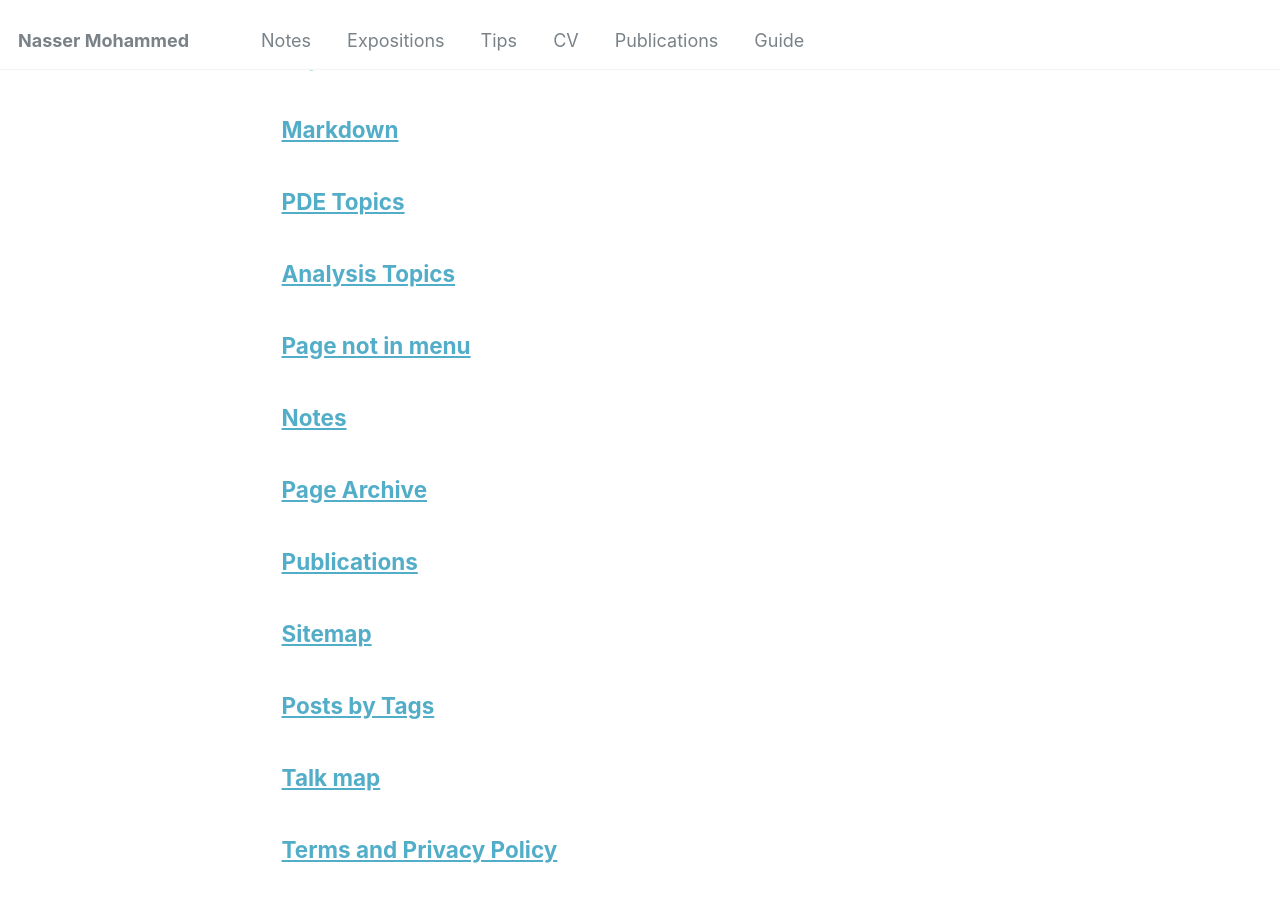
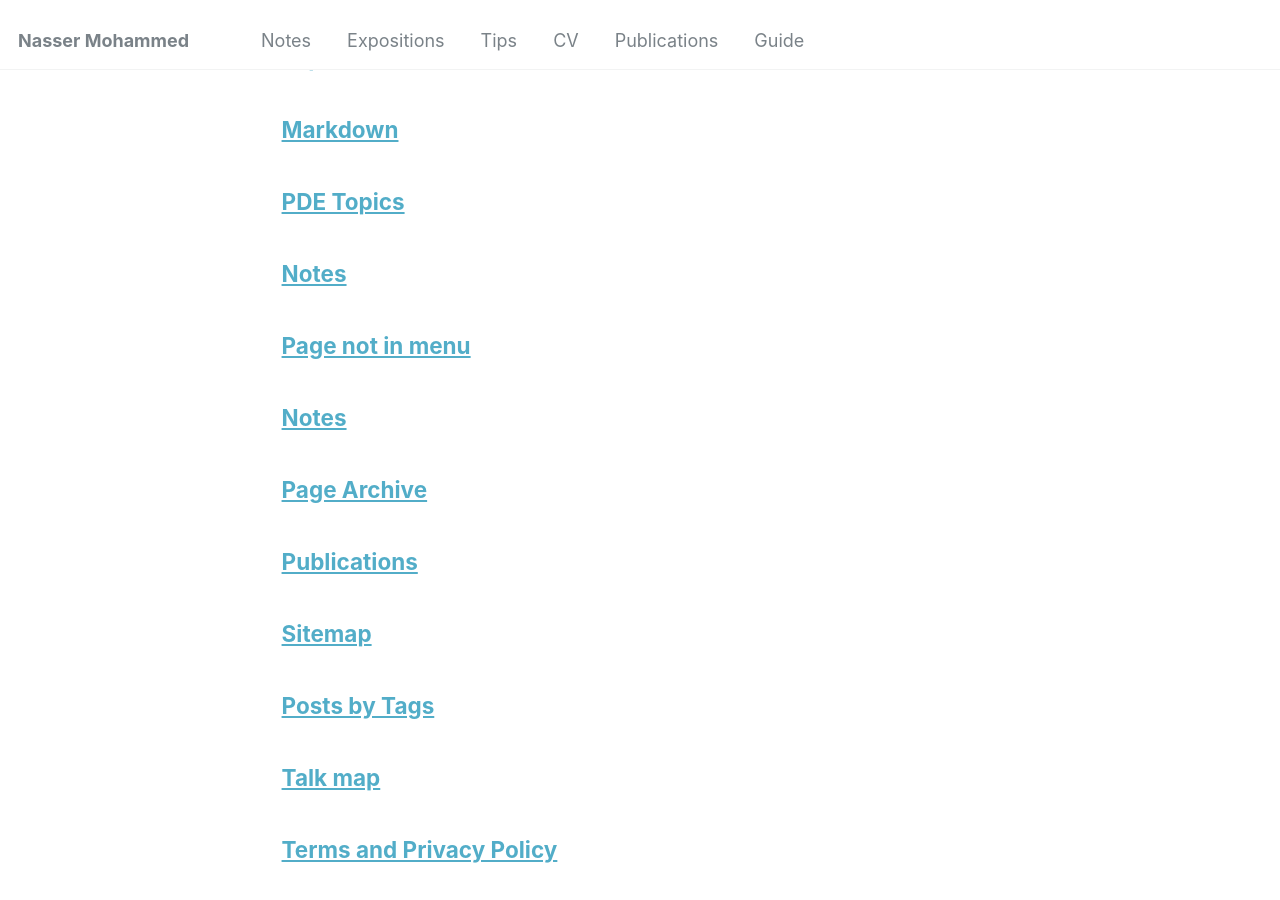
Before and after one commit to Nasser-Mohammed/Nasser-Mohammed.github.io, a Jekyll site: the page built from _pages/page-archive.html, in a window 1280 px wide and 900 px high, scrolled down 567 px. Built offline with Jekyll 4.4.1, drawn with Linux system fonts in a browser that asks for light colours.

Commit message:
Update nav.md

```diff
--- a/_pages/notes/analysis/nav.md
+++ b/_pages/notes/analysis/nav.md
@@ -1,7 +1,8 @@
 ---
-title: Analysis Topics
+layout: archive
+title: "Notes"
 permalink: /notes/analysis-nav/
-type: book
+author_profile: false
 ---
 
 Below is a list of topics
```
